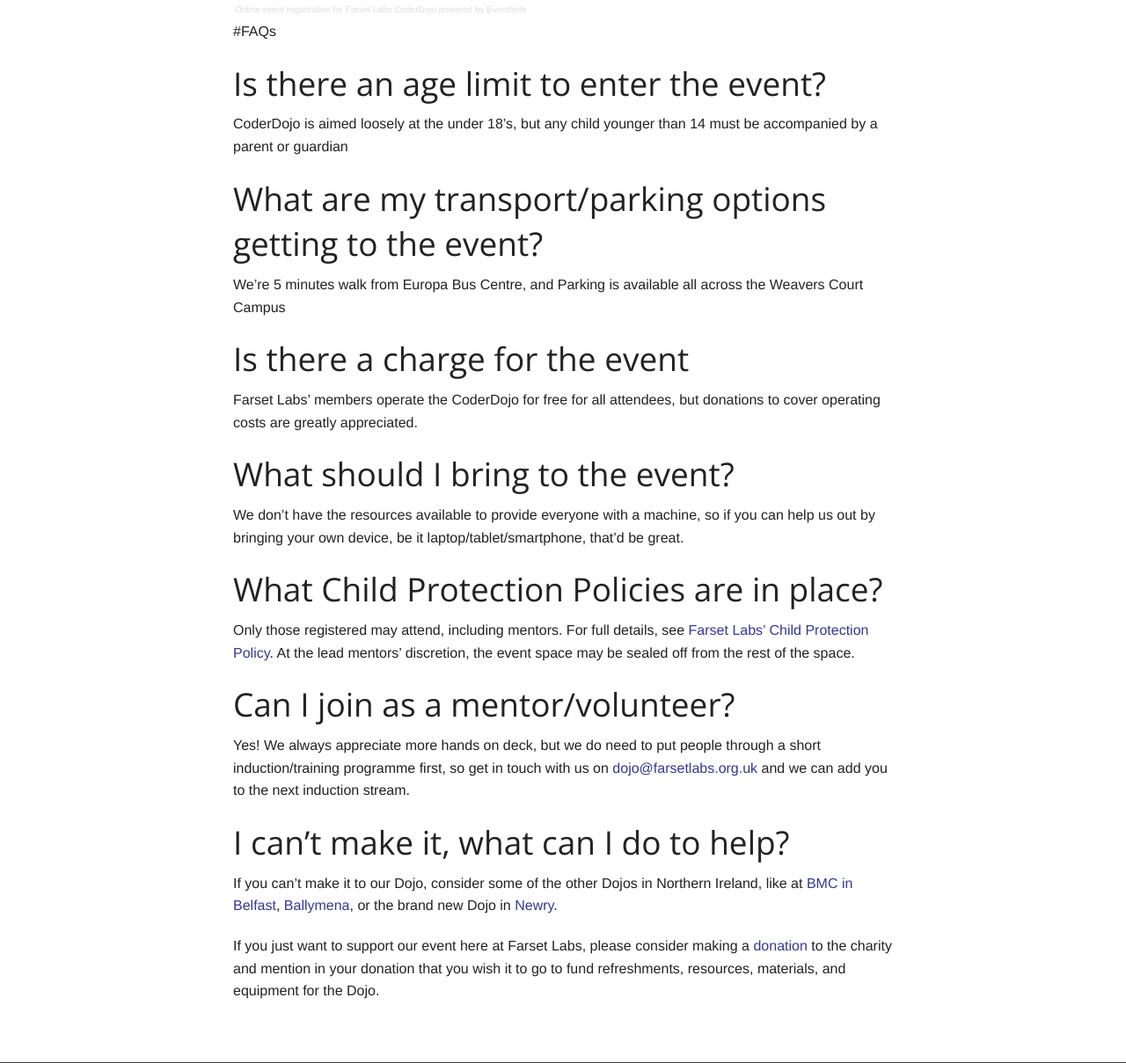
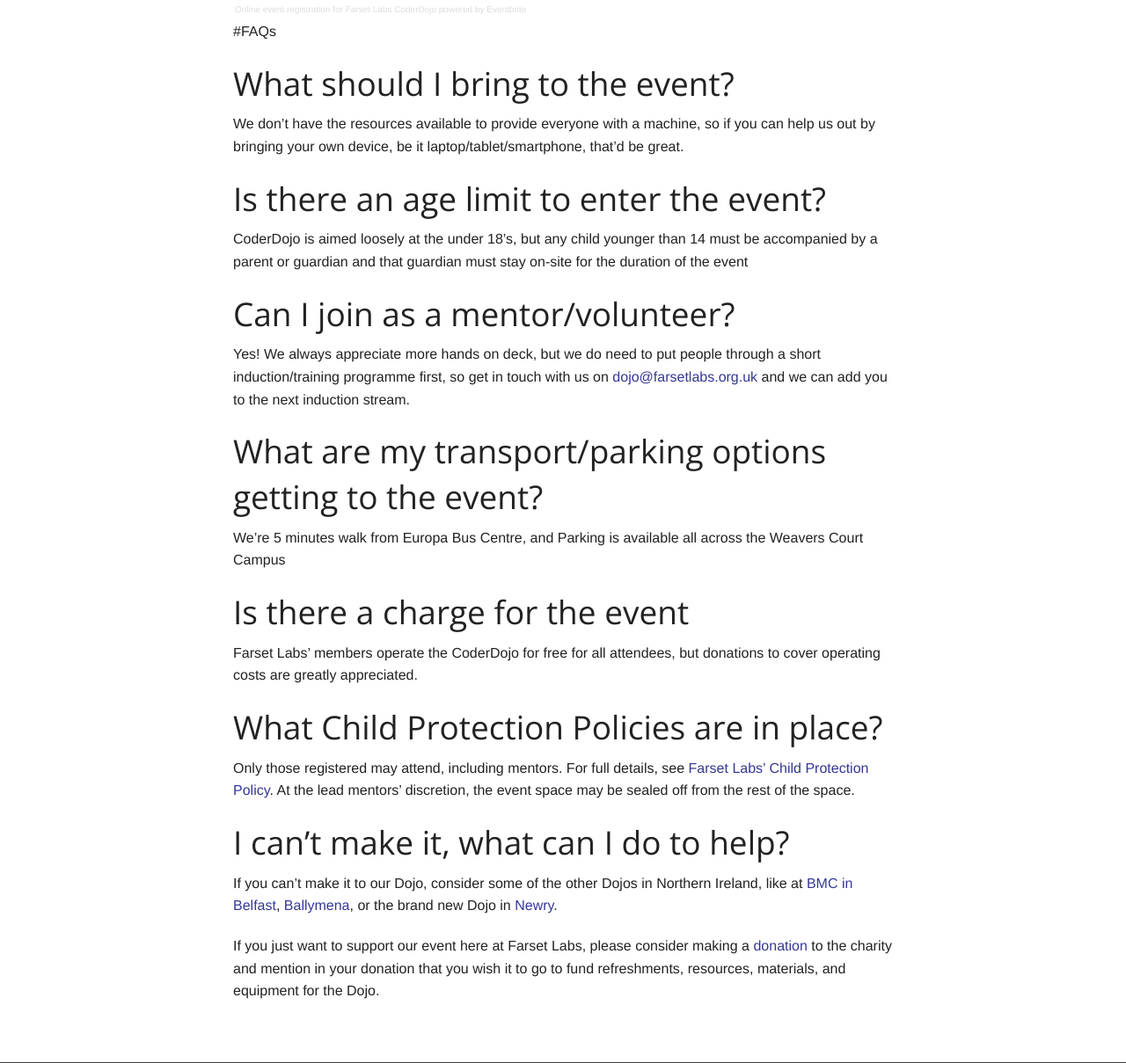
Before and after one commit to FarsetLabs/farsetlabs.github.io, a Jekyll site: the page built from events/coderdojo.md, in a window 1280 px wide and 1400 px high, scrolled down 1408 px, cut to the strip 191-1400 px from the top of the window. Shown: the whole strip at 88% size. Built offline with Jekyll 4.4.1, drawn with Linux system fonts in a browser that asks for light colours; some of the changed lines change nothing that is shown; some of the changed text lies outside the part shown.

Commit message:
Dojo Tweaks

```diff
--- a/events/coderdojo.md
+++ b/events/coderdojo.md
@@ -7,7 +7,7 @@
 
 ![CoderDojo](/events/coderdojo_800.jpg)
 
-CoderDojo is a movement orientated around running free not-for-profit coding clubs and regular sessions for young people. Farset Labs' CoderDojo runs every 2 weeks by volunteers from the Farset community and offers a range of computer skills, from web application development to scratch.
+CoderDojo is a movement orientated around running free not-for-profit coding clubs and regular sessions for young people. Farset Labs' CoderDojo is run by volunteers from the Farset community and offers a range of computer skills, from web application development to scratch.
 
 At a CoderDojo, young people learn how to code, develop websites, apps, programs, games and more. Dojos are set up, run by and taught at by volunteers. In addition to learning to code, members meet like minded people, show off what they’ve been working on and so on. CoderDojo makes development and learning to code a fun, sociable, kick ass experience.
 
@@ -19,13 +19,21 @@
 
 You can also follow us on [Twitter](http://twitter.com/farsetdojo) and [Facebook](http://facebook.com/farsetdojo)
 
-<div style="width:100%; text-align:left;" ><iframe src="https://www.eventbrite.co.uk/tickets-external?eid=18085833214&amp;ref=etckt" frameborder="0" height="398" width="100%" vspace="0" hspace="0" marginheight="5" marginwidth="5" scrolling="auto" allowtransparency="true"> </iframe><div style="font-family:Helvetica, Arial; font-size:10px; padding:5px 0 5px; margin:2px; width:100%; text-align:left;" ><a style="color:#ddd; text-decoration:none;" target="_blank" href="https://www.eventbrite.co.uk/r/etckt">Online event registration</a><span style="color:#ddd;"> for </span><a style="color:#ddd; text-decoration:none;" target="_blank" href="https://fsl-dojo.eventbrite.co.uk/?ref=etckt">Farset Labs CoderDojo</a> <span style="color:#ddd;">powered by</span> <a style="color:#ddd; text-decoration:none;" target="_blank" href="https://www.eventbrite.co.uk?ref=etckt">Eventbrite</a></div></div>
+<div style="width:100%; text-align:left;" ><iframe src="https://www.eventbrite.co.uk/tickets-external?eid=22401355056&amp;ref=etckt" frameborder="0" height="398" width="100%" vspace="0" hspace="0" marginheight="5" marginwidth="5" scrolling="auto" allowtransparency="true"> </iframe><div style="font-family:Helvetica, Arial; font-size:10px; padding:5px 0 5px; margin:2px; width:100%; text-align:left;" ><a style="color:#ddd; text-decoration:none;" target="_blank" href="https://www.eventbrite.co.uk/r/etckt">Online event registration</a><span style="color:#ddd;"> for </span><a style="color:#ddd; text-decoration:none;" target="_blank" href="https://fsl-dojo.eventbrite.co.uk/?ref=etckt">Farset Labs CoderDojo</a> <span style="color:#ddd;">powered by</span> <a style="color:#ddd; text-decoration:none;" target="_blank" href="https://www.eventbrite.co.uk?ref=etckt">Eventbrite</a></div></div>
 
 #FAQs
 
+## What should I bring to the event?
+
+We don't have the resources available to provide everyone with a machine, so if you can help us out by bringing your own device, be it laptop/tablet/smartphone, that'd be great.
+
 ## Is there an age limit to enter the event?
 
-CoderDojo is aimed loosely at the under 18's, but any child younger than 14 must be accompanied by a parent or guardian
+CoderDojo is aimed loosely at the under 18's, but any child younger than 14 must be accompanied by a parent or guardian and that guardian must stay on-site for the duration of the event
+
+## Can I join as a mentor/volunteer?
+
+Yes! We always appreciate more hands on deck, but we do need to put people through a short induction/training programme first, so get in touch with us on [dojo@farsetlabs.org.uk](mailto:dojo@farsetlabs.org.uk) and we can add you to the next induction stream.
 
 ## What are my transport/parking options getting to the event?
 
@@ -35,17 +43,9 @@
 
 Farset Labs' members operate the CoderDojo for free for all attendees, but donations to cover operating costs are greatly appreciated.
 
-## What should I bring to the event?
-
-We don't have the resources available to provide everyone with a machine, so if you can help us out by bringing your own device, be it laptop/tablet/smartphone, that'd be great.
-
 ## What Child Protection Policies are in place?
 
 Only those registered may attend, including mentors. For full details, see [Farset Labs' Child Protection Policy](/about/child_protection.html). At the lead mentors' discretion, the event space may be sealed off from the rest of the space.
-
-## Can I join as a mentor/volunteer?
-
-Yes! We always appreciate more hands on deck, but we do need to put people through a short induction/training programme first, so get in touch with us on [dojo@farsetlabs.org.uk](mailto:dojo@farsetlabs.org.uk) and we can add you to the next induction stream.
 
 ## I can't make it, what can I do to help?
 
```
